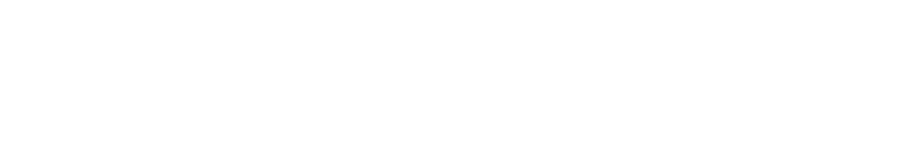
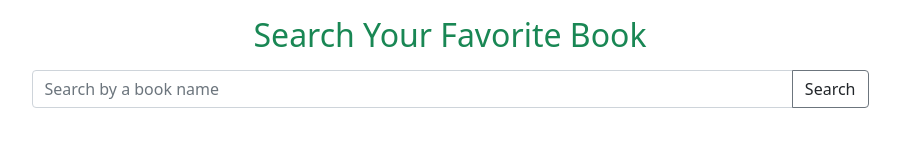
Before and after one commit to bakhtiarabid/book-archive-api, a plain HTML site: page index.html in a window 1280 px wide. Shown: the whole page, without its empty margins (190-1090 px from the left). Drawn offline with nearby package versions, Linux system fonts and the light colour scheme.

Commit message:
Input Field Added

```diff
--- a/index.html
+++ b/index.html
@@ -4,7 +4,7 @@
       <meta charset="UTF-8" />
       <meta http-equiv="X-UA-Compatible" content="IE=edge" />
       <meta name="viewport" content="width=device-width, initial-scale=1.0" />
-      <title>Document</title>
+      <title>Book Archive</title>
       <!-- Bootstrap CSS Style Sheet -->
       <link
          href="https://cdn.jsdelivr.net/npm/bootstrap@5.0.2/dist/css/bootstrap.min.css"
@@ -14,6 +14,55 @@
       />
    </head>
    <body>
+      <section class="container my-3">
+         <h2 class="text-center my-3 text-success">
+            Search Your Favorite Book
+         </h2>
+         <!-- Input Field -->
+         <div class="input-group mb-3 w-75 mx-auto">
+            <input
+               id="search-field"
+               type="text"
+               class="form-control"
+               placeholder="Search by a book name"
+               aria-label=""
+               aria-describedby="button-addon2"
+            />
+
+            <button
+               class="btn btn-outline-secondary text-dark"
+               type="button"
+               id="search-button"
+            >
+               Search
+            </button>
+         </div>
+      </section>
+      <section class="container"></section>
+      <!-- Book Information -->
+      <section class="container">
+         <div class="row row-cols-1 row-cols-md-3 g-4" id="book-info">
+            <!-- <div class="col">
+                  <div class="card h-100">
+                     <img src="..." class="card-img-top" alt="..." />
+                     <div class="card-body">
+                        <h5 class="card-title">Card title</h5>
+                        <p class="card-text">
+                           This is a wider card with supporting text below as a
+                           natural lead-in to additional content. This content
+                           is a little bit longer.
+                        </p>
+                     </div>
+                     <div class="card-footer">
+                        <small class="text-muted"
+                           >Last updated 3 mins ago</small
+                        >
+                     </div>
+                  </div>
+               </div> -->
+         </div>
+      </section>
+
       <!-- Bootstrap Script -->
       <script
          src="https://cdn.jsdelivr.net/npm/bootstrap@5.0.2/dist/js/bootstrap.bundle.min.js"
```
